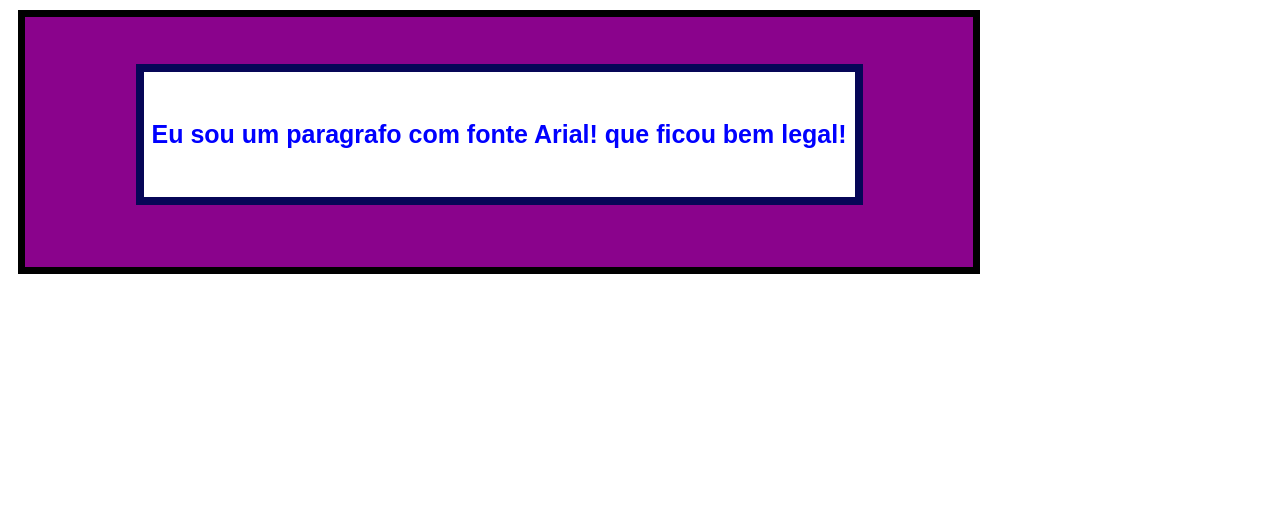
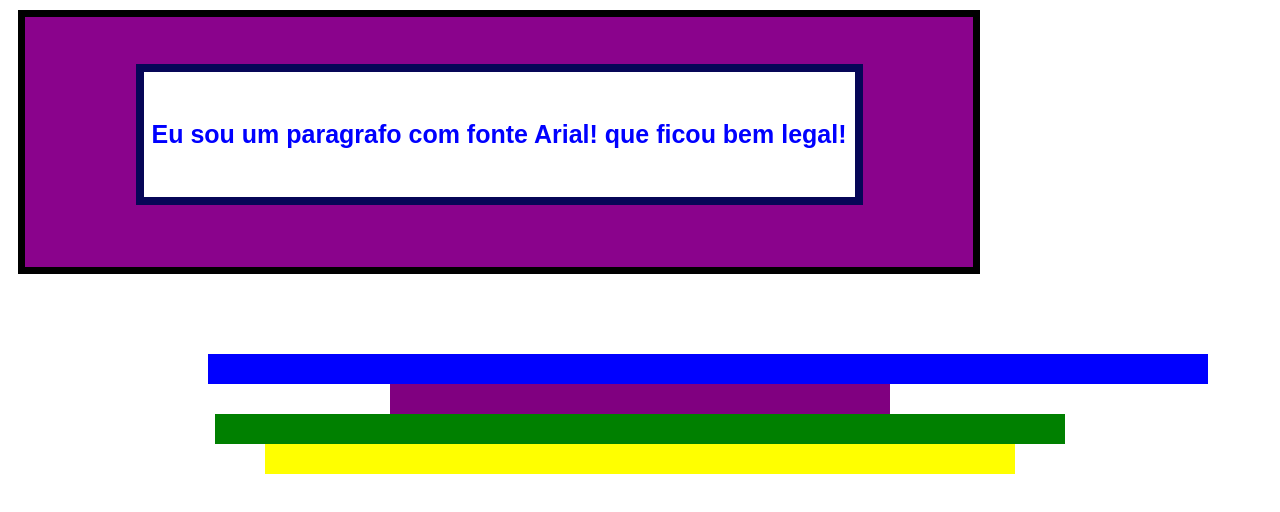
Before and after one commit to Joao-Miziaras/aulaPi, a plain HTML site: page HTML e CSS/Atividade aula 02/ExercicioDesafio.html in a window 1280 px wide. Drawn offline with Linux system fonts and the light colour scheme.

Commit message:
atividade dia 28

```diff
--- a/HTML e CSS/Atividade aula 02/ExercicioDesafio.html
+++ b/HTML e CSS/Atividade aula 02/ExercicioDesafio.html
@@ -16,7 +16,7 @@
         </div>
     </div>
     <div class="azul"></div>
-    <div class="roxxaEscura"></div>
+    <div class="roxaEscura"></div>
     <div class="verde"></div>
     <div class="amarela"></div>
     <div class="varias">
--- a/HTML e CSS/Atividade aula 02/desafio.css
+++ b/HTML e CSS/Atividade aula 02/desafio.css
@@ -25,3 +25,38 @@
     font-weight: bold;
 
 }
+.azul{
+    margin-left: 200px;
+    background-color: blue;
+    width: 1000px;
+    height: 30px;
+    margin-top: 80px;
+}
+.roxaEscura{
+    background-color: purple;
+    margin: auto;
+    height: 30px;
+    width: 500px;
+}
+.verde{
+    background-color: green;
+    margin: auto;
+    width: 850px;
+    height: 30px;
+
+}
+.amarela{
+    background-color: yellow;
+    margin: auto;
+    width: 750px;
+    height: 30px;
+}
+.vermelha{
+    background-color: red;
+    width: 50%;
+
+}
+.piscina{
+    background-color: cadetblue;
+    width: 20%;
+}
```
